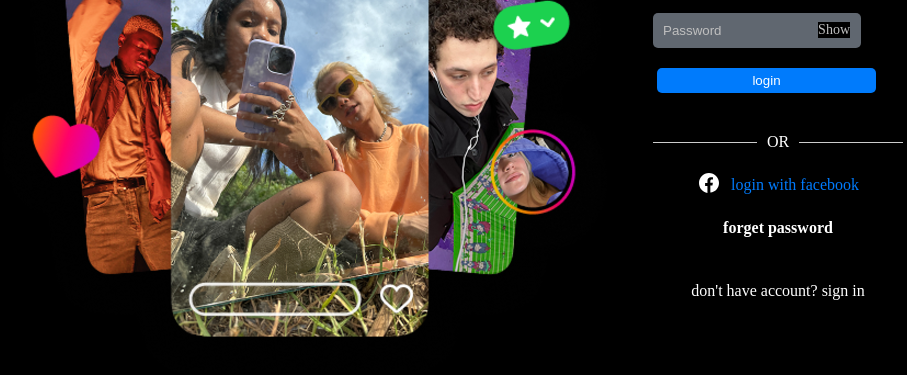
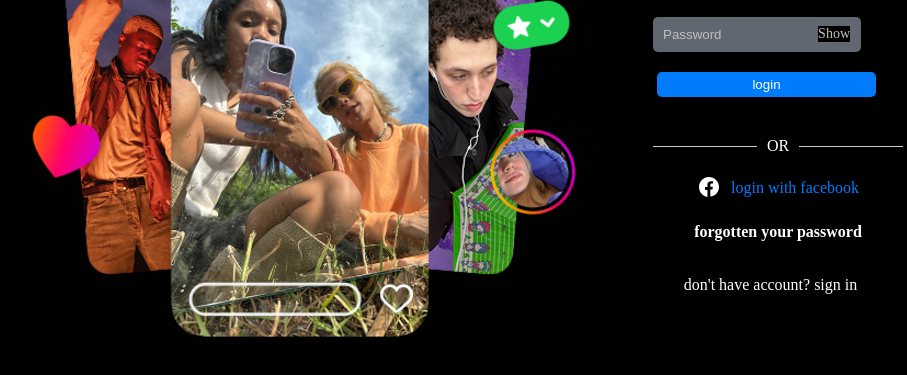
Before and after one commit to msadiqyaqoob/instagram-account, a plain HTML site: page index.html in a window 1280 px wide. Shown: the part 237-612 px from the top of the page, without its empty margins (200-1107 px from the left). Drawn offline with Linux system fonts and the light colour scheme.

Commit message:
updated files

```diff
--- a/index.html
+++ b/index.html
@@ -31,16 +31,16 @@
         </div>
 
         <div class="facebook-line">
-          <div class="fb-icon">
-            <svg viewBox="0 0 24 24" fill="white" width="24">
-              <path
-                d="M22 12.06C22 6.48 17.52 2 11.94 2S2 6.48 2 12.06c0 5 3.66 9.14 8.44 9.88v-6.99H8.1v-2.89h2.34V9.79c0-2.32 1.38-3.61 3.49-3.61.99 0 2.03.18 2.03.18v2.23h-1.14c-1.12 0-1.47.69-1.47 1.4v1.68h2.5l-.4 2.89h-2.1v6.99C18.34 21.2 22 17.06 22 12.06z" />
+          <div class="fb-icon" " >
+            <svg viewBox=" 0 0 24 24" fill="white" width="24">
+            <path
+              d="M22 12.06C22 6.48 17.52 2 11.94 2S2 6.48 2 12.06c0 5 3.66 9.14 8.44 9.88v-6.99H8.1v-2.89h2.34V9.79c0-2.32 1.38-3.61 3.49-3.61.99 0 2.03.18 2.03.18v2.23h-1.14c-1.12 0-1.47.69-1.47 1.4v1.68h2.5l-.4 2.89h-2.1v6.99C18.34 21.2 22 17.06 22 12.06z" />
             </svg>
           </div>
-          <p class="color-chang">login with facebook</p>
+          <p class="color-chang  hover-line">login with facebook</p>
         </div>
-        <b>forget password</b>
-        <p class="final-line">don't have account? sign in</p>
+        <b>forgotten your password</b>
+        <p class="final-line  hover-line">don't have account? sign in</p>
       </div>
     </div>
   </div>
--- a/style.css
+++ b/style.css
@@ -33,7 +33,7 @@ input {
 
 /* Placeholder Color */
 input::placeholder {
-  color: #bfbfbf;  /* Light gray */
+  color: #bfbfbf; /* Light gray */
   opacity: 1;
 }
 
@@ -61,7 +61,6 @@ button {
   vertical-align: top;
 }
 
-
 .or-line {
   display: flex;
   align-items: center;
@@ -77,27 +76,31 @@ button {
   background-color: #ccc; /* line color */
 }
 
-.facebook-line{
-   display: flex;
+.facebook-line {
+  display: flex;
   align-items: center;
-    display: flex;
+  display: flex;
   justify-content: center;
   align-items: center;
   gap: 10px;
   cursor: pointer;
   margin-bottom: 20px;
-
 }
 
-.color-chang{
+.color-chang {
   color: #007bfc;
 }
 
-.final-line{
-  padding-top: 45px;
+.final-line {
+  margin-left: 30px;
+  padding-top: 35px;
+  width: 175px;
+  text-align: center;
+  /* text-align: center; */
+  /* padding-left: 30px; */
 }
 
-h1{
+h1 {
   margin-bottom: 20px;
 }
 
@@ -130,3 +133,12 @@ h1{
   color: white;
   transition: 0.2s ease;
 }
+
+.hover-line {
+  border-bottom: 2px solid transparent;
+  transition: 0.3s;
+}
+
+.hover-line:hover {
+  border-bottom: 2px solid #ffffff; /* underline appear */
+}
```
